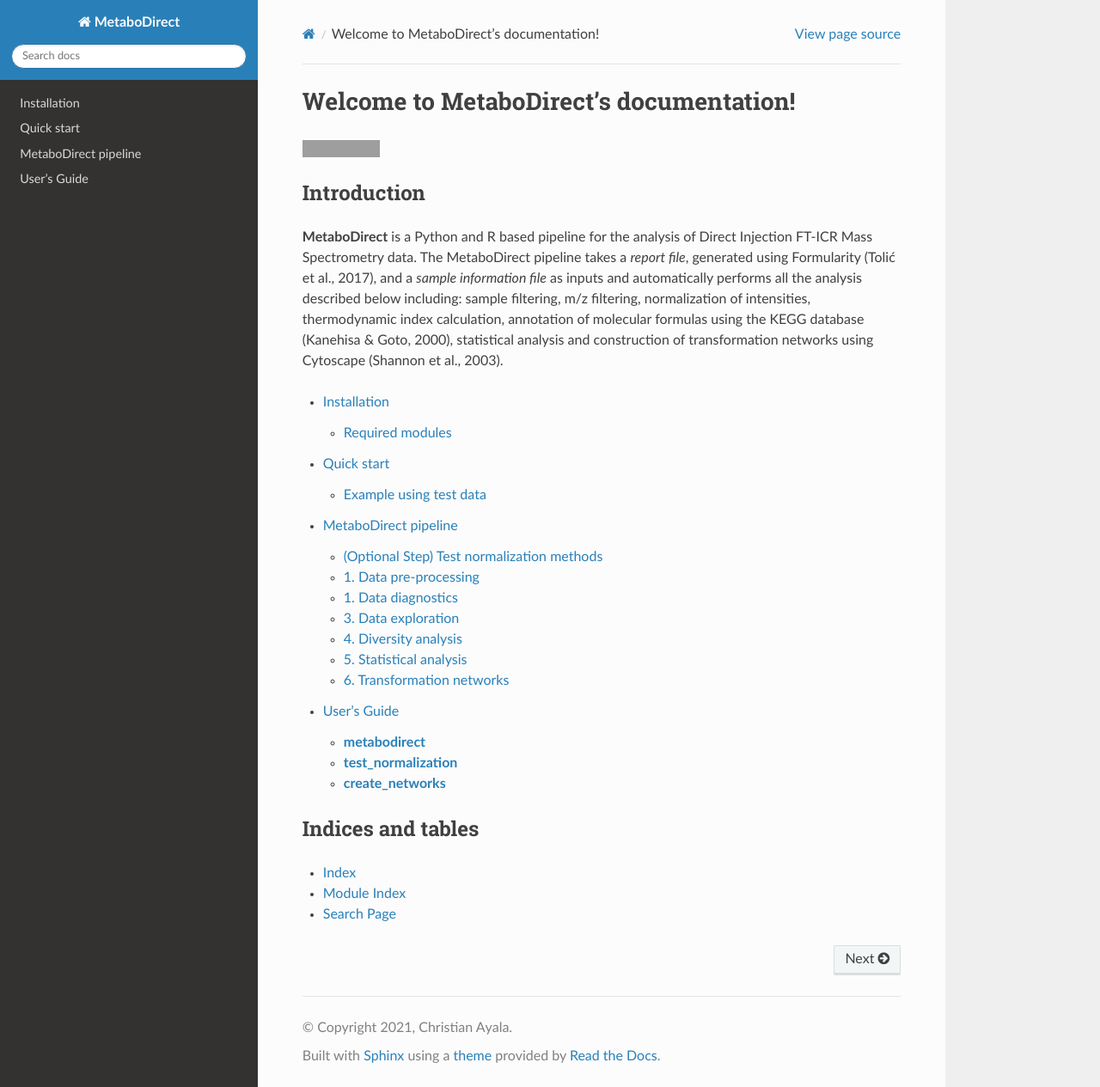
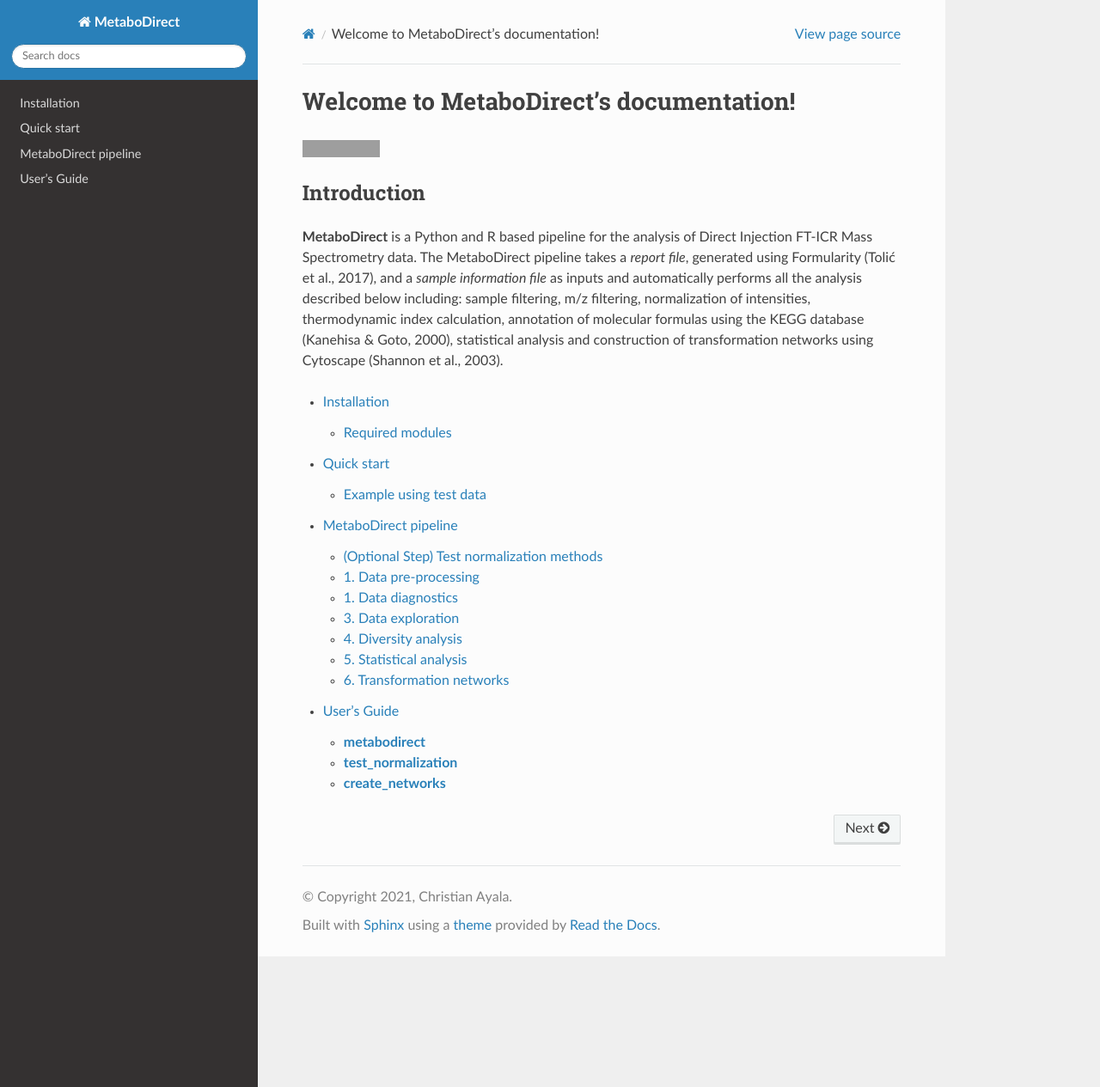
Before and after one commit to Coayala/MetaboDirect, a Sphinx documentation site: the page built from docs/index.rst, in a window 1280 px wide and 1265 px high. Shown: the whole window at 86% size. Built offline with Sphinx 7.4.7 and the Read the Docs theme 2.0.0, drawn with Linux system fonts in a browser that asks for light colours; grey boxes are pictures that could not be loaded.

Commit message:
fix index

```diff
--- a/docs/index.rst
+++ b/docs/index.rst
@@ -27,12 +27,3 @@
    quickstart
    pipeline
    use_guide
-
-
-------------------
-Indices and tables
-------------------
-
-* :ref:`genindex`
-* :ref:`modindex`
-* :ref:`search`
```
